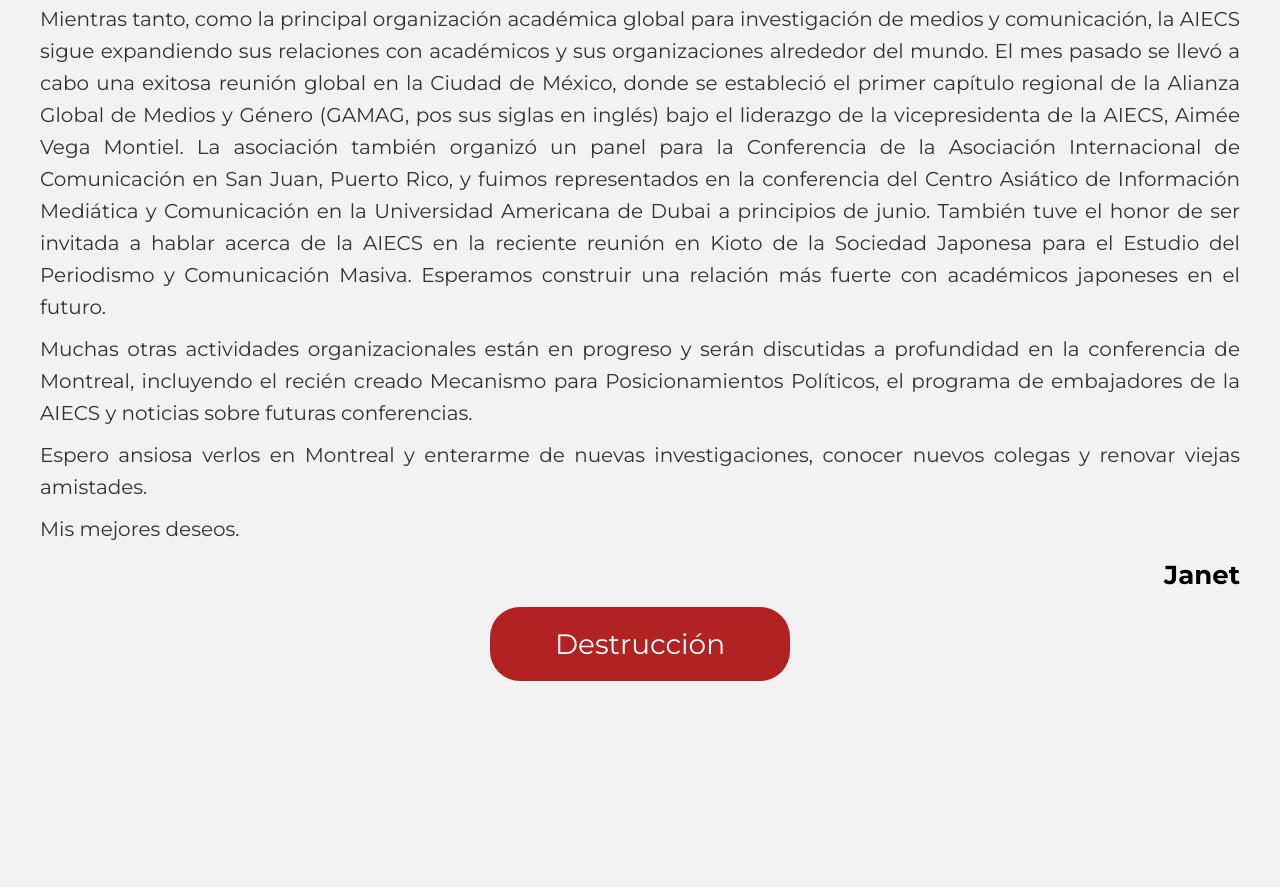
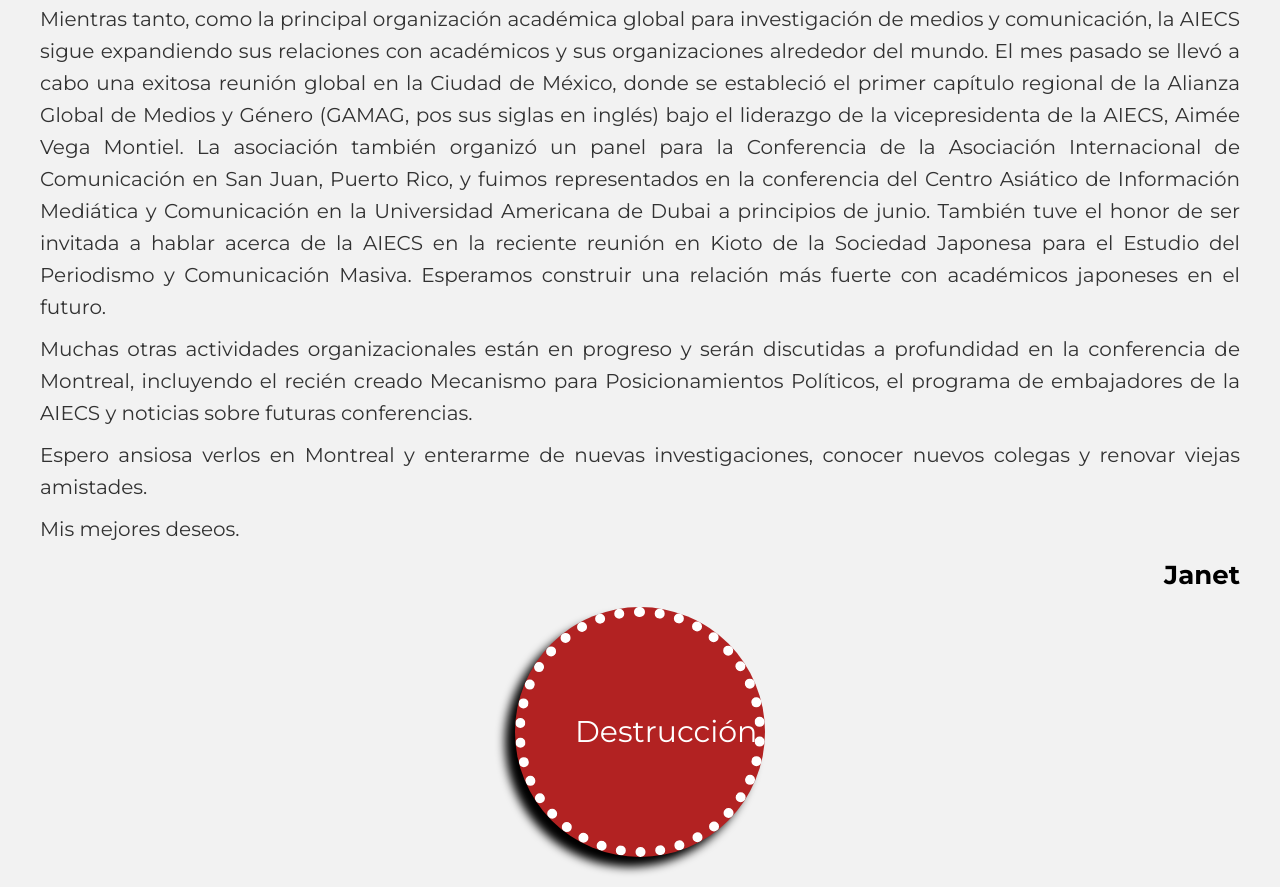
Before and after one commit to YariangelAray/CSS, a plain HTML site: page carta.html in a window 1280 px wide. Shown: the part 648-1535 px from the top of the page. Before the commit the page ends 1359 px from the top, so only its background shows below. Drawn offline with Linux system fonts and the light colour scheme.

Commit message:
drop shadow

```diff
--- a/CSS/carta.css
+++ b/CSS/carta.css
@@ -1,4 +1,5 @@
 @import url('https://fonts.googleapis.com/css2?family=Montserrat:ital,wght@0,100..900;1,100..900&display=swap');
+
 *{
   padding: 0;
   margin: 0;
@@ -12,25 +13,30 @@
   font-family: "Montserrat", sans-serif;
   margin: 10px;
 }
+
 h1{
   margin: 20px 0px;
 }
+
 h2{
   text-align: right;
 
 }
+
 h1, h2 {
   color: darkgreen;
 }
+
 p.bold{
   font-weight: bold;
 }
+
 p.parrafo{
   font-size: 20px;
   color: #323232;
 }
 
-p ~ p.bold{
+p.derecha{
   text-align: right;
   font-size: 26px;
 }
@@ -43,16 +49,19 @@
 }
 
 a{
-
-  font-size: 28px;
+  font-size: 30px;
   color: #fff;
   background-color:firebrick;
-  width: 300px;
+  width: 250px;
+  height: 250px;
   text-decoration: none;
-  padding: 20px 40px;
+  padding: 50px;
   text-transform: capitalize;
-  border-radius:30px ;
+  border-radius:50% ;
   display: block;
   text-align: center;
-  margin: 0 auto;
+  margin:0 auto;
+  place-content: center;
+  border: 10px dotted #fff;
+  box-shadow: -10px 10px 10px black ;
 }
```
